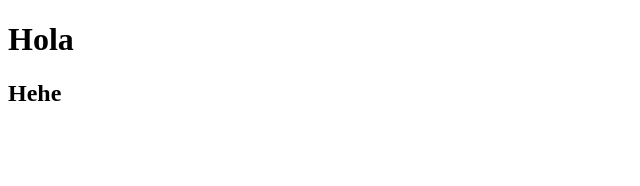
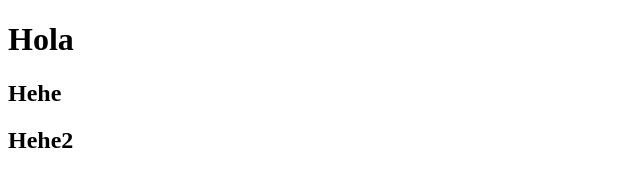
Before and after one commit to minyavasaiel/ClaseDAW-Raul, a plain HTML site: page index.html in a window 1280 px wide. Shown: the full height of the page, 0-640 px from the left. Drawn offline with Linux system fonts and the light colour scheme.

Commit message:
cambio en l12

```diff
--- a/index.html
+++ b/index.html
@@ -9,5 +9,6 @@
 <body>
     <h1>Hola</h1>
     <h2>Hehe</h2>
+    <h2>Hehe2</h2>
 </body>
 </html>
```
